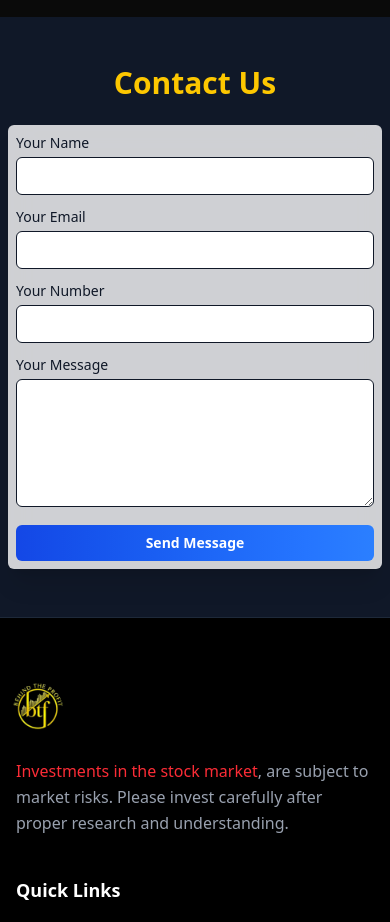
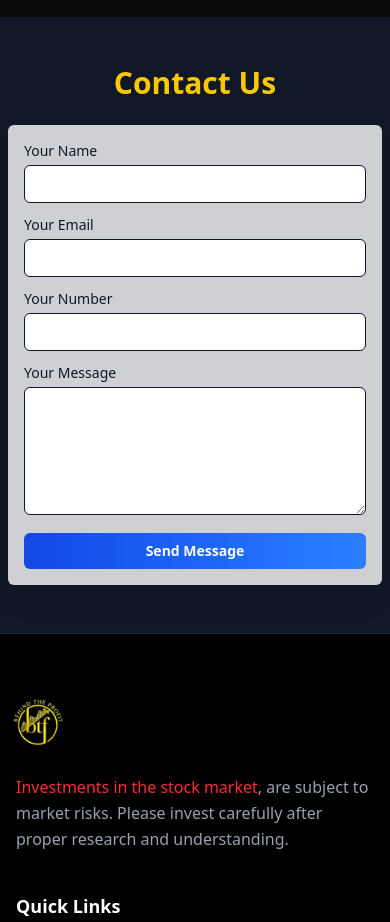
Before and after one commit to Anmolsharma1228/portal, a React (Vite) app in the folder frontend/: page / in a window 390 px wide. Shown: the part 3880-4802 px from the top of the page. Built offline with nearby package versions, Linux system fonts and the light colour scheme; no server answers.

Commit message:
add padding in form

```diff
--- a/frontend/src/components/ContactUs.jsx
+++ b/frontend/src/components/ContactUs.jsx
@@ -81,7 +81,7 @@ const ContactUs = () => {
         <div className="w-full max-w-sm sm:max-w-lg">
           <form
             onSubmit={handledata}
-            className="backdrop-blur-md bg-white/80 text-gray-900 p-2 sm:p-6 rounded-md shadow-xl w-full space-y-3"
+            className="backdrop-blur-md bg-white/80 text-gray-900 p-4 sm:p-6 rounded-md shadow-xl w-full space-y-3"
           >
             {/* Name */}
             <div>
```
